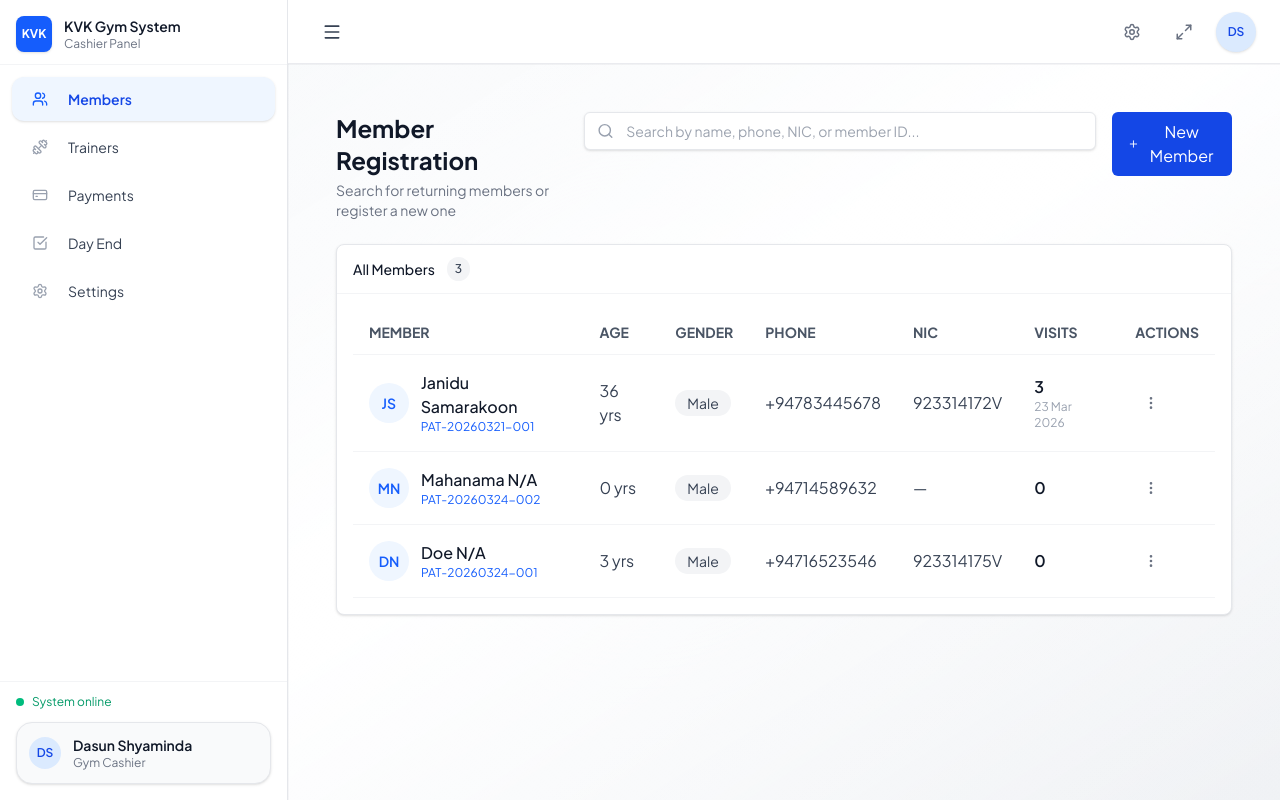
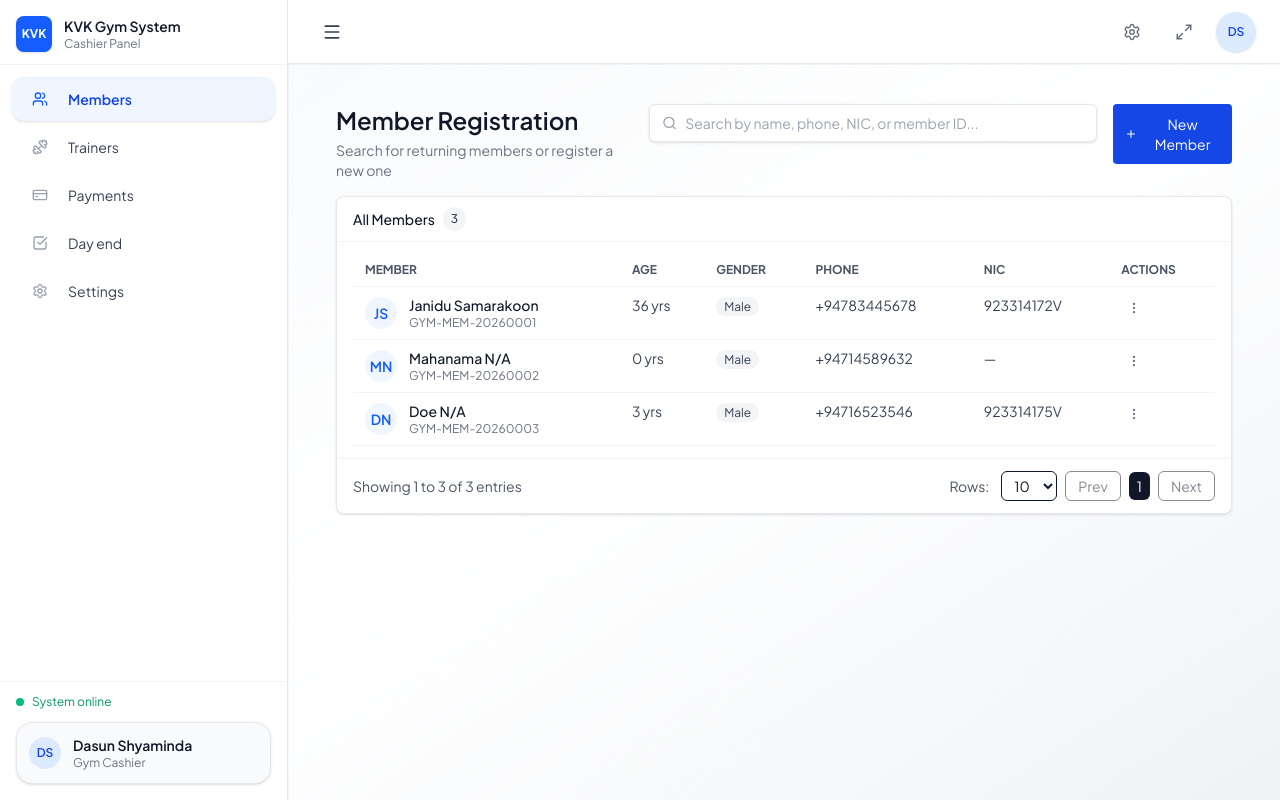
Before and after one commit to 2DCoders/KVK-Gym, a React (Vite) app in the folder kvk-gym-billing/: page /members in a window 1280 px wide. Built offline with nearby package versions, Linux system fonts and the light colour scheme.

Commit message:
feat: update routing in App component, modify login navigation, and enhance members page with pagination and layout improvements

```diff
--- a/kvk-gym-billing/src/App.tsx
+++ b/kvk-gym-billing/src/App.tsx
@@ -1,10 +1,8 @@
 import { Route, Routes, Navigate } from "react-router-dom"
 import Login from "./pages/login"
-import Dashboard from "./pages/dashboard"
 import Members from "./pages/members"
 import Trainers from "./pages/trainers"
 import Payments from "./pages/payments"
-import Attendance from "./pages/attendance"
 import Reports from "./pages/reports"
 import SettingsPage from "./pages/settings"
 import AdminLayout from "./layouts/admin-layout"
@@ -15,11 +13,9 @@ function App() {
       <Route path="/" element={<Login />} />
 
       {/* Admin Dashboard Routes */}
-      <Route element={<AdminLayout><Dashboard /></AdminLayout>} path="/dashboard" />
       <Route element={<AdminLayout><Members /></AdminLayout>} path="/members" />
       <Route element={<AdminLayout><Trainers /></AdminLayout>} path="/trainers" />
       <Route element={<AdminLayout><Payments /></AdminLayout>} path="/payments" />
-      <Route element={<AdminLayout><Attendance /></AdminLayout>} path="/attendance" />
       <Route element={<AdminLayout><Reports /></AdminLayout>} path="/reports" />
       <Route element={<AdminLayout><SettingsPage /></AdminLayout>} path="/settings" />
 
--- a/kvk-gym-billing/src/components/sidebar/index.tsx
+++ b/kvk-gym-billing/src/components/sidebar/index.tsx
@@ -59,7 +59,7 @@ export default function Sidebar({ isOpen, isMobile, onClose }: SidebarProps) {
     },
     {
       id: 'dayend',
-      label: 'Day End',
+      label: 'Day end',
       icon: CheckSquare,
       path: '/dayend',
       submenu: null,
--- a/kvk-gym-billing/src/pages/login/index.tsx
+++ b/kvk-gym-billing/src/pages/login/index.tsx
@@ -25,7 +25,7 @@ export default function Login() {
   const handleSubmit = (e: React.FormEvent) => {
     e.preventDefault()
     console.log('Login submitted:', formData)
-    navigate('/dashboard')
+    navigate('/members')
   }
 
   return (
--- a/kvk-gym-billing/src/pages/members/index.tsx
+++ b/kvk-gym-billing/src/pages/members/index.tsx
@@ -1,78 +1,82 @@
+import { useState } from 'react';
 import { Plus, Search, MoreVertical } from 'lucide-react';
 
 export default function Members() {
-  const patients = [
-    { id: 1, name: 'Janidu Samarakoon', pid: 'PAT-20260321-001', age: '36 yrs', gender: 'Male', phone: '+94783445678', nic: '923314172V', visits: 3, lastVisit: '23 Mar 2026' },
-    { id: 2, name: 'Mahanama N/A', pid: 'PAT-20260324-002', age: '0 yrs', gender: 'Male', phone: '+94714589632', nic: '—', visits: 0, lastVisit: '' },
-    { id: 3, name: 'Doe N/A', pid: 'PAT-20260324-001', age: '3 yrs', gender: 'Male', phone: '+94716523546', nic: '923314175V', visits: 0, lastVisit: '' },
+  const members = [
+    { id: 1, name: 'Janidu Samarakoon', pid: 'GYM-MEM-20260001', age: '36 yrs', gender: 'Male', phone: '+94783445678', nic: '923314172V' },
+    { id: 2, name: 'Mahanama N/A', pid: 'GYM-MEM-20260002', age: '0 yrs', gender: 'Male', phone: '+94714589632', nic: '—' },
+    { id: 3, name: 'Doe N/A', pid: 'GYM-MEM-20260003', age: '3 yrs', gender: 'Male', phone: '+94716523546', nic: '923314175V' },
   ];
 
+  // pagination state
+  const [page, setPage] = useState(1);
+  const [pageSize, setPageSize] = useState(10);
+  const total = members.length;
+  const totalPages = Math.max(1, Math.ceil(total / pageSize));
+  const start = (page - 1) * pageSize;
+  const pageItems = members.slice(start, start + pageSize);
+
   return (
-    <div className="max-w-7xl mx-auto px-4 py-8">
-      <div className="space-y-6">
+    <div className="max-w-7xl mx-auto px-4 py-6">
+      <div className="space-y-4">
         <div className="flex items-start justify-between gap-4">
           <div>
-            <h1 className="text-2xl md:text-2xl font-bold text-gray-900">Member Registration</h1>
+            <h1 className="text-xl md:text-2xl font-semibold text-gray-900">Member Registration</h1>
             <p className="text-sm text-gray-500 mt-1">Search for returning members or register a new one</p>
           </div>
-            <div className="w-full max-w-lg">
-              <div className="flex items-center gap-3 bg-white border border-gray-200 rounded-md px-3 py-2 shadow-sm">
-                <Search size={18} className="text-gray-400" />
+            <div className="w-full max-w-md">
+              <div className="flex items-center gap-2 bg-white border border-gray-200 rounded-md px-3 py-2 text-sm shadow-sm">
+                <Search size={16} className="text-gray-400" />
                 <input className="w-full outline-none text-sm" placeholder="Search by name, phone, NIC, or member ID..." />
               </div>
             </div>
 
           <div className="flex items-center gap-3">
-            <button className="flex justify-center w-full items-center gap-2 px-4 py-2 text-white rounded-md bg-blue-700 transition">
-              <Plus size={16} />
+            <button className="flex items-center gap-2 px-3 py-2.5 bg-primary text-white rounded cursor-pointer bg-blue-700 transition text-sm">
+              <Plus size={14} />
               New Member
             </button>
           </div>
         </div>
 
         <div className="bg-white rounded-lg border border-gray-200 shadow-sm overflow-hidden">
-          <div className="px-4 py-3 border-b border-gray-100 flex items-center justify-between">
-            <div className="flex items-center gap-3">
-              <button className="text-sm font-medium text-gray-900 flex items-center gap-2">All Members <span className="ml-1 inline-flex items-center justify-center bg-gray-100 text-gray-700 text-xs px-2 py-1 rounded-full">{patients.length}</span></button>
+          <div className="px-4 py-2 border-b border-gray-100 flex items-center justify-between">
+            <div className="flex items-center gap-3 py-0.5">
+              <div className="text-sm font-medium text-gray-900 flex items-center gap-2">All Members <span className="inline-flex items-center justify-center bg-gray-100 text-gray-700 text-xs px-2 py-1 rounded-full">{total}</span></div>
             </div>
           </div>
 
-          <div className="px-4 py-4">
+          <div className="px-4 py-3">
             <div className="overflow-x-auto">
-              <table className="w-full table-auto">
+              <table className="w-full table-auto text-sm">
                 <thead>
-                  <tr className="text-left text-sm text-gray-600 border-b border-gray-100">
-                    <th className="py-3 px-4">MEMBER</th>
-                    <th className="py-3 px-4">AGE</th>
-                    <th className="py-3 px-4">GENDER</th>
-                    <th className="py-3 px-4">PHONE</th>
-                    <th className="py-3 px-4">NIC</th>
-                    <th className="py-3 px-4">VISITS</th>
-                    <th className="py-3 px-4">ACTIONS</th>
+                  <tr className="text-left text-xs text-gray-600 border-b border-gray-100">
+                    <th className="py-2 px-3">MEMBER</th>
+                    <th className="py-2 px-3">AGE</th>
+                    <th className="py-2 px-3">GENDER</th>
+                    <th className="py-2 px-3">PHONE</th>
+                    <th className="py-2 px-3">NIC</th>
+                    <th className="py-2 px-3">ACTIONS</th>
                   </tr>
                 </thead>
                 <tbody>
-                  {patients.map((p) => (
+                  {pageItems.map((p) => (
                     <tr key={p.id} className="border-b border-gray-100 hover:bg-gray-50">
-                      <td className="py-4 px-4">
+                      <td className="py-2 px-3 align-top">
                         <div className="flex items-center gap-3">
-                          <div className="w-10 h-10 rounded-full bg-blue-50 text-blue-600 flex items-center justify-center text-sm font-semibold">{p.name.split(' ').map(n => n[0]).slice(0,2).join('')}</div>
+                          <div className="w-8 h-8 rounded-full bg-blue-50 text-blue-600 flex items-center justify-center text-sm font-semibold">{p.name.split(' ').map(n => n[0]).slice(0,2).join('')}</div>
                           <div>
-                            <div className="font-medium text-gray-900">{p.name}</div>
-                            <div className="text-xs text-blue-600">{p.pid}</div>
+                            <div className="text-sm font-medium text-gray-900">{p.name}</div>
+                            <div className="text-xs text-gray-500">{p.pid}</div>
                           </div>
                         </div>
                       </td>
-                      <td className="py-4 px-4 text-gray-700">{p.age}</td>
-                      <td className="py-4 px-4"><span className="px-3 py-1 rounded-full bg-gray-100 text-gray-700 text-sm">{p.gender}</span></td>
-                      <td className="py-4 px-4 text-gray-700">{p.phone}</td>
-                      <td className="py-4 px-4 text-gray-700">{p.nic}</td>
-                      <td className="py-4 px-4">
-                        <div className="font-semibold text-gray-900">{p.visits}</div>
-                        {p.lastVisit && <div className="text-xs text-gray-400">{p.lastVisit}</div>}
-                      </td>
-                      <td className="py-4 px-4 text-gray-500">
-                        <button className="p-2 rounded-full hover:bg-gray-100 transition"><MoreVertical size={16} /></button>
+                      <td className="py-2 px-3 align-top text-gray-700">{p.age}</td>
+                      <td className="py-2 px-3 align-top"><span className="px-2 py-0.5 rounded-full bg-gray-100 text-gray-700 text-xs">{p.gender}</span></td>
+                      <td className="py-2 px-3 align-top text-gray-700">{p.phone}</td>
+                      <td className="py-2 px-3 align-top text-gray-700">{p.nic}</td>
+                      <td className="py-2 px-3 align-top text-gray-500">
+                        <button className="p-1.5 rounded-full hover:bg-gray-100 transition cursor-pointer"><MoreVertical size={14} /></button>
                       </td>
                     </tr>
                   ))}
@@ -80,6 +84,32 @@ export default function Members() {
               </table>
             </div>
           </div>
+
+          {/* Pagination */}
+          <div className="px-4 py-3 border-t border-gray-100 bg-white flex items-center justify-between">
+            <div className="text-sm text-gray-600">Showing {start + 1} to {Math.min(start + pageSize, total)} of {total} entries</div>
+            <div className="flex items-center gap-2">
+
+
+            <div className="flex items-center gap-3">
+              <label className="text-sm text-gray-600">Rows:</label>
+              <select value={pageSize} onChange={(e) => { setPageSize(Number(e.target.value)); setPage(1); }} className="border rounded-md px-2 py-1 text-sm">
+                <option value={5}>5</option>
+                <option value={10}>10</option>
+                <option value={25}>25</option>
+              </select>
+            </div>
+              <button onClick={() => setPage(Math.max(1, page - 1))} disabled={page === 1} className="px-3 py-1 rounded-md border bg-white text-sm disabled:opacity-50">Prev</button>
+              <div className="flex items-center gap-1">
+                {Array.from({ length: totalPages }).map((_, i) => (
+                  <button key={i} onClick={() => setPage(i + 1)} className={`px-2 py-1 text-sm rounded-md ${page === i + 1 ? 'bg-gray-900 text-white' : 'bg-white border'}`}>
+                    {i + 1}
+                  </button>
+                ))}
+              </div>
+              <button onClick={() => setPage(Math.min(totalPages, page + 1))} disabled={page === totalPages} className="px-3 py-1 rounded-md border bg-white text-sm disabled:opacity-50">Next</button>
+            </div>
+          </div>
         </div>
       </div>
     </div>
```
